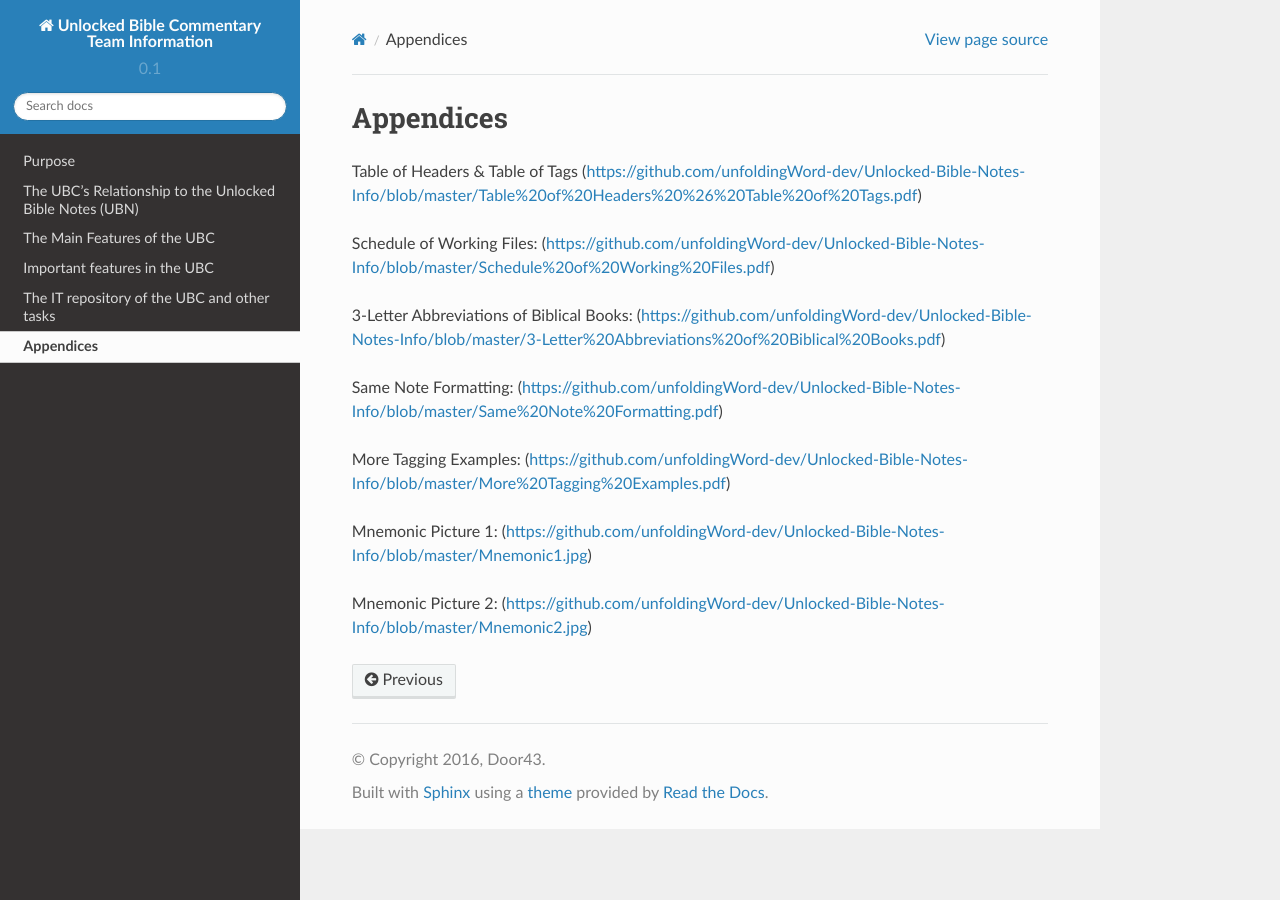
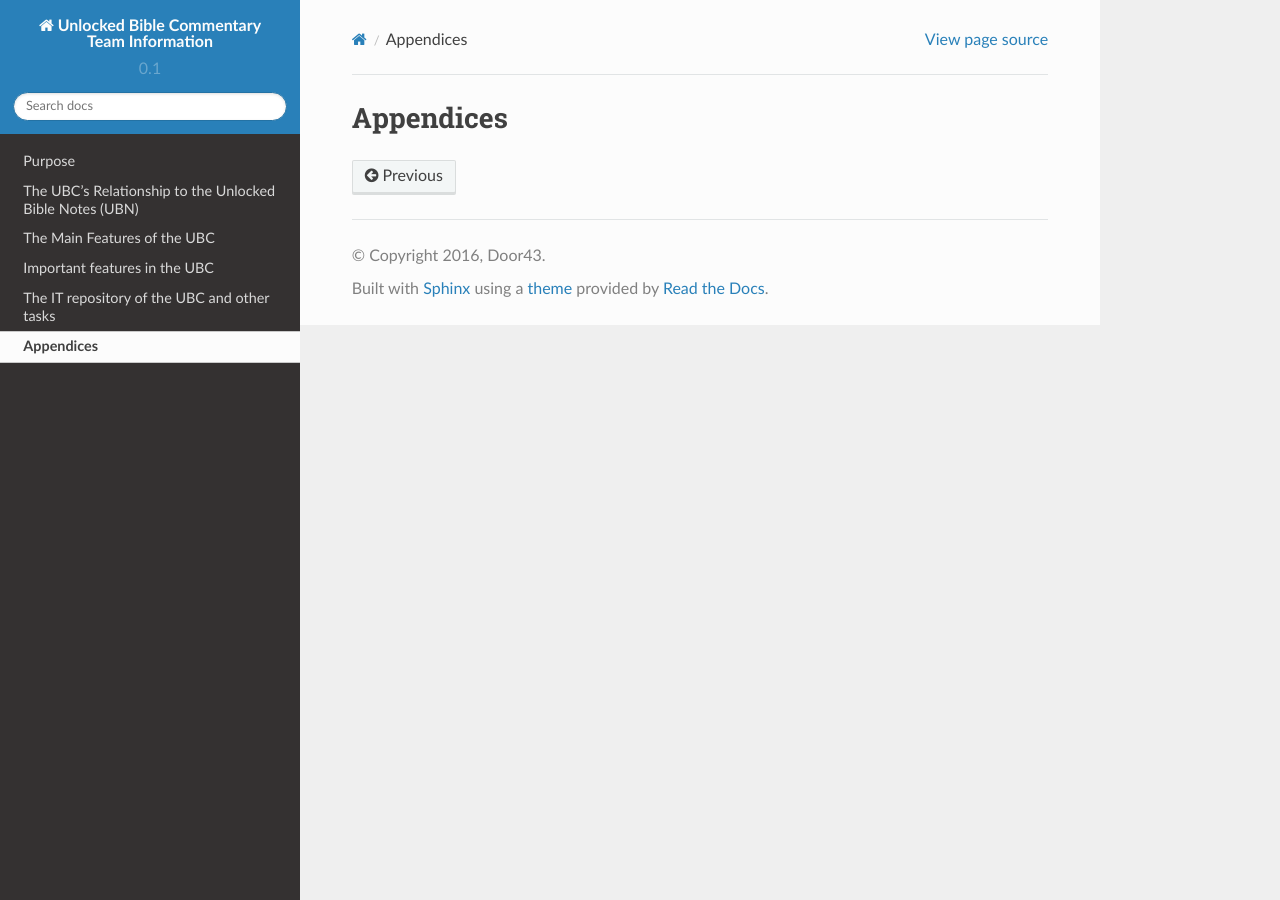
Before and after one commit to unfoldingWord-dev/Unlocked-Bible-Commentary-Info, a Sphinx documentation site: the page built from docs/appendices.rst, in a window 1280 px wide. Built offline with Sphinx 7.4.7 and the Read the Docs theme 2.0.0, drawn with Linux system fonts in a browser that asks for light colours; pages that are not in the unit, such as notebooks, are missing from menus.

Commit message:
Update appendices.rst

```diff
--- a/docs/appendices.rst
+++ b/docs/appendices.rst
@@ -1,17 +1,2 @@
 Appendices
 ==========
-
-
-Table of Headers & Table of Tags (https://github.com/unfoldingWord-dev/Unlocked-Bible-Notes-Info/blob/master/Table%20of%20Headers%20%26%20Table%20of%20Tags.pdf)
-
-Schedule of Working Files: (https://github.com/unfoldingWord-dev/Unlocked-Bible-Notes-Info/blob/master/Schedule%20of%20Working%20Files.pdf)
-
-3-Letter Abbreviations of Biblical Books: (https://github.com/unfoldingWord-dev/Unlocked-Bible-Notes-Info/blob/master/3-Letter%20Abbreviations%20of%20Biblical%20Books.pdf)
-
-Same Note Formatting: (https://github.com/unfoldingWord-dev/Unlocked-Bible-Notes-Info/blob/master/Same%20Note%20Formatting.pdf)
-
-More Tagging Examples: (https://github.com/unfoldingWord-dev/Unlocked-Bible-Notes-Info/blob/master/More%20Tagging%20Examples.pdf)
-
-Mnemonic Picture 1: (https://github.com/unfoldingWord-dev/Unlocked-Bible-Notes-Info/blob/master/Mnemonic1.jpg)
-
-Mnemonic Picture 2: (https://github.com/unfoldingWord-dev/Unlocked-Bible-Notes-Info/blob/master/Mnemonic2.jpg)
```
